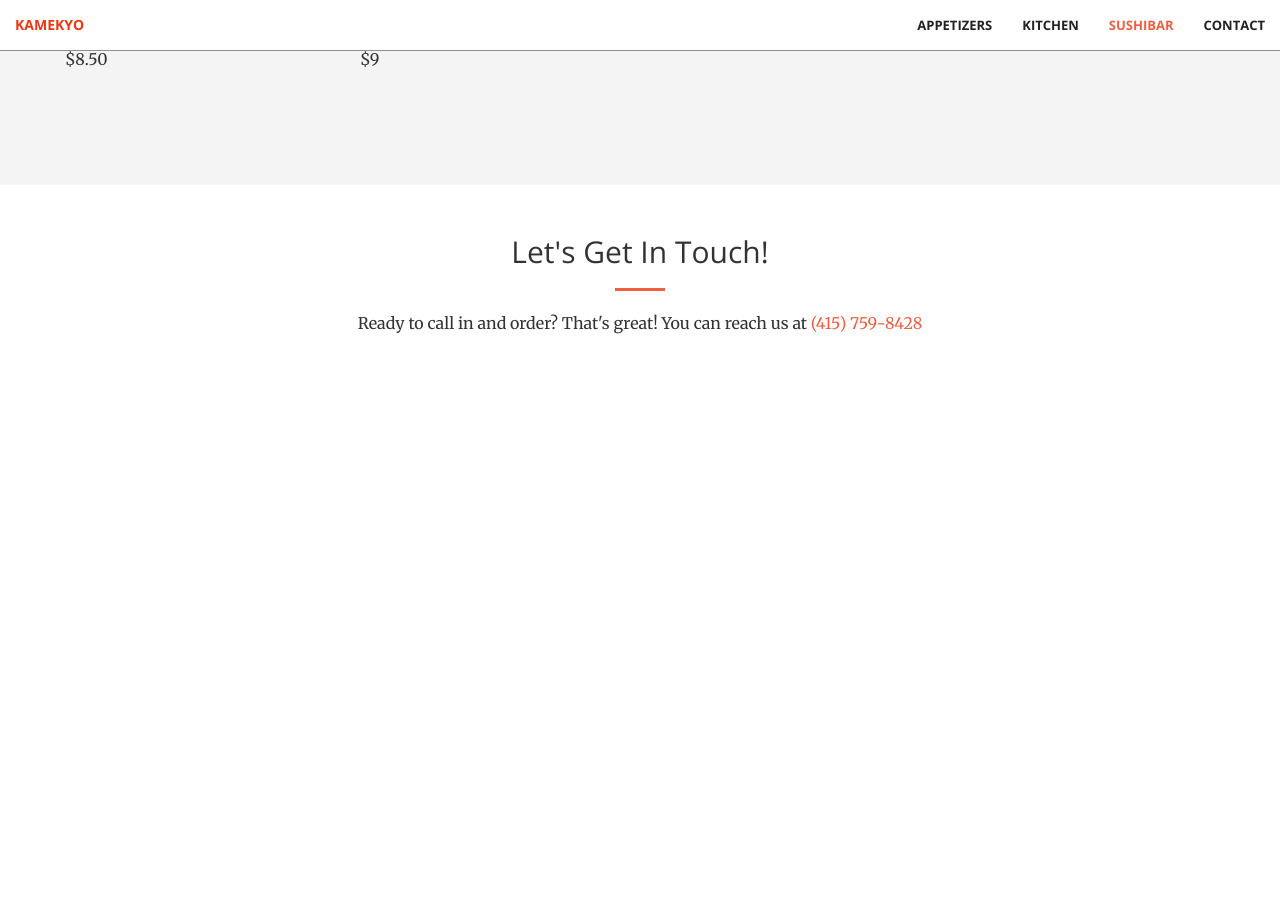
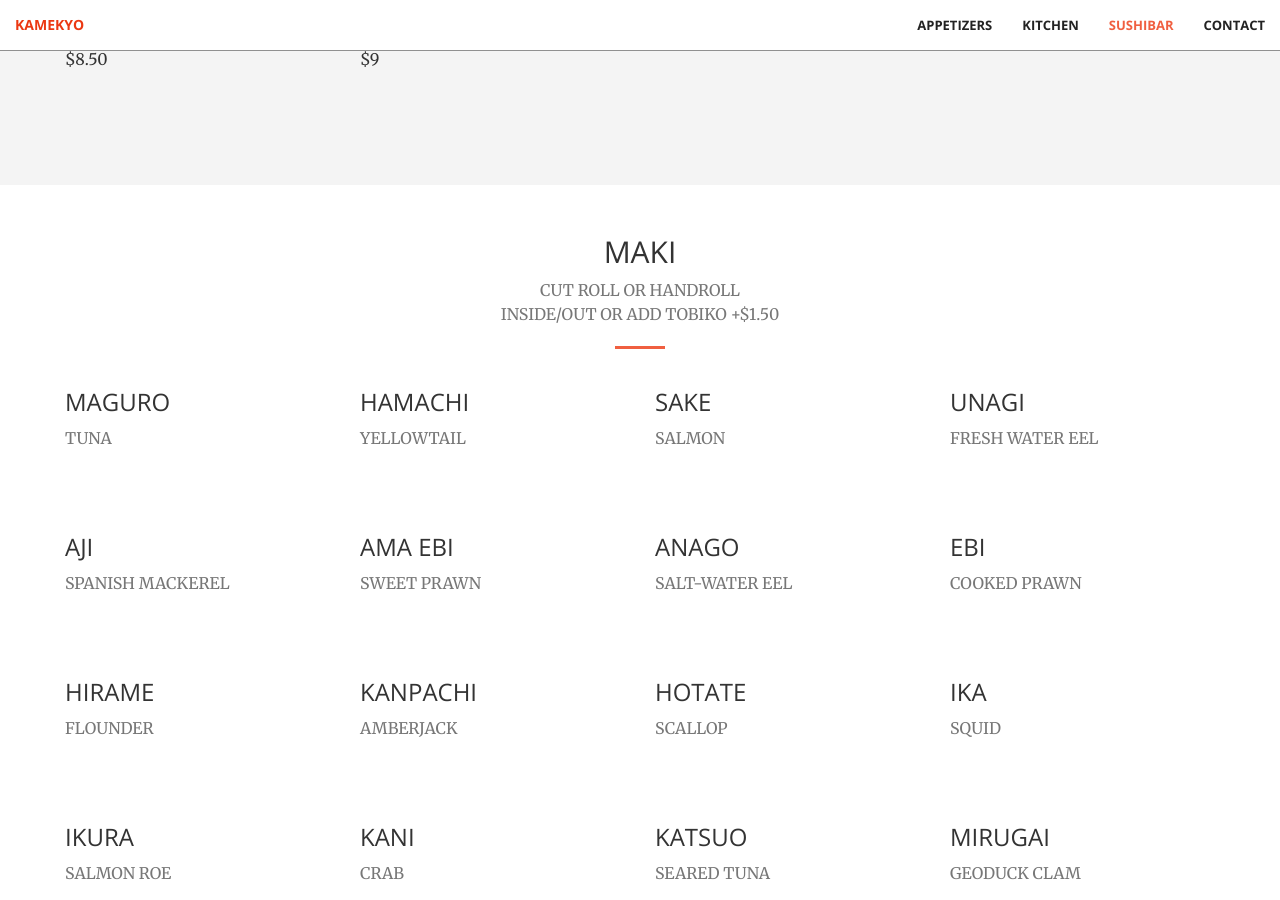
Before and after one commit to CyrusLiang/kamekyo, a Jekyll site: the page built from index.html, in a window 1280 px wide and 900 px high, scrolled down 8144 px. Built offline with Jekyll 4.4.1, drawn with Linux system fonts in a browser that asks for light colours; before the commit the page ends 8549 px from its top, so only the background shows below that; some of the changed text lies outside the part shown.

Commit message:
Create maki.html

```diff
--- /dev/null
+++ b/_includes/maki.html
@@ -0,0 +1,220 @@
+<section class="menu" id="maki">
+    <div class="container">
+        <div class="row">
+            <div class="col-lg-12 text-center">
+                <h2 class="section-heading">Maki</h2>
+                <p class="text-muted">Cut roll or handroll<br>Inside/out or add tobiko +$1.50</p>
+                <hr class="primary">
+            </div>
+        </div>
+    </div>
+    <div class="container">
+        <div class="row">
+            <div class="col-lg-3 col-sm-4">
+                <div class="food-box">
+                    <h3>Maguro</h3>
+                    <p class="text-muted">Tuna</p>
+                    <p id="maguro"></p>
+                </div>
+            </div>
+            <div class="col-lg-3 col-sm-4">
+                <div class="food-box">
+                    <h3>Hamachi</h3>
+                    <p class="text-muted">Yellowtail</p>
+                    <p id="hamachi"></p>
+                </div>
+            </div>
+            <div class="col-lg-3 col-sm-4">
+                <div class="food-box">
+                    <h3>Sake</h3>
+                    <p class="text-muted">Salmon</p>
+                    <p id="sake"></p>
+                </div>
+            </div>
+            <div class="col-lg-3 col-sm-4">
+                <div class="food-box">
+                    <h3>Unagi</h3>
+                    <p class="text-muted">Fresh water eel</p>
+                    <p id="unagi"></p>
+                </div>
+            </div>
+            <div class="col-lg-3 col-sm-4">
+                <div class="food-box">
+                    <h3>Aji</h3>
+                    <p class="text-muted">Spanish Mackerel</p>
+                    <p id="aji"></p>
+                </div>
+            </div>
+            <div class="col-lg-3 col-sm-4">
+                <div class="food-box">
+                    <h3>Ama Ebi</h3>
+                    <p class="text-muted">Sweet prawn</p>
+                    <p id="amaebi"></p>
+                </div>
+            </div>
+            <div class="col-lg-3 col-sm-4">
+                <div class="food-box">
+                    <h3>anago</h3>
+                    <p class="text-muted">Salt-water eel</p>
+                    <p id="anago"></p>
+                </div>
+            </div>
+            <div class="col-lg-3 col-sm-4">
+                <div class="food-box">
+                    <h3>Ebi</h3>
+                    <p class="text-muted">Cooked prawn</p>
+                    <p id="ebi"></p>
+                </div>
+            </div>
+            <div class="col-lg-3 col-sm-4">
+                <div class="food-box">
+                    <h3>Hirame</h3>
+                    <p class="text-muted">Flounder</p>
+                    <p id="hirame"></p>
+                </div>
+            </div>
+            <div class="col-lg-3 col-sm-4">
+                <div class="food-box">
+                    <h3>Kanpachi</h3>
+                    <p class="text-muted">Amberjack</p>
+                    <p id="kanpachi"></p>
+                </div>
+            </div>
+            <div class="col-lg-3 col-sm-4">
+                <div class="food-box">
+                    <h3>Hotate</h3>
+                    <p class="text-muted">Scallop</p>
+                    <p id="hotate"></p>
+                </div>
+            </div>
+            <div class="col-lg-3 col-sm-4">
+                <div class="food-box">
+                    <h3>Ika</h3>
+                    <p class="text-muted">Squid</p>
+                    <p id="ika"></p>
+                </div>
+            </div>
+            <div class="col-lg-3 col-sm-4">
+                <div class="food-box">
+                    <h3>Ikura</h3>
+                    <p class="text-muted">Salmon roe</p>
+                    <p id="ikura"></p>
+                </div>
+            </div>
+            <div class="col-lg-3 col-sm-4">
+                <div class="food-box">
+                    <h3>Kani</h3>
+                    <p class="text-muted">Crab</p>
+                    <p id="kani"></p>
+                </div>
+            </div>
+            <div class="col-lg-3 col-sm-4">
+                <div class="food-box">
+                    <h3>Katsuo</h3>
+                    <p class="text-muted">Seared tuna</p>
+                    <p id="katsuo"></p>
+                </div>
+            </div>
+            <div class="col-lg-3 col-sm-4">
+                <div class="food-box">
+                    <h3>Mirugai</h3>
+                    <p class="text-muted">Geoduck clam</p>
+                    <p id="mirugai"></p>
+                </div>
+            </div>
+            <div class="col-lg-3 col-sm-4">
+                <div class="food-box">
+                    <h3>Saba</h3>
+                    <p class="text-muted">Mackerel</p>
+                    <p id="saba"></p>
+                </div>
+            </div>
+            <div class="col-lg-3 col-sm-4">
+                <div class="food-box">
+                    <h3>Shiro Maguro</h3>
+                    <p class="text-muted">Albacore</p>
+                    <p id="shiro"></p>
+                </div>
+            </div>
+            <div class="col-lg-3 col-sm-4">
+                <div class="food-box">
+                    <h3>Tai</h3>
+                    <p class="text-muted">Red snapper</p>
+                    <p id="tai"></p>
+                </div>
+            </div>
+            <div class="col-lg-3 col-sm-4">
+                <div class="food-box">
+                    <h3>Tako</h3>
+                    <p class="text-muted">Octopus</p>
+                    <p id="tako"></p>
+                </div>
+            </div>
+            <div class="col-lg-3 col-sm-4">
+                <div class="food-box">
+                    <h3>Tobiko</h3>
+                    <p class="text-muted">Flying fish roe</p>
+                    <p id="tobiko"></p>
+                </div>
+            </div>
+            <div class="col-lg-3 col-sm-4">
+                <div class="food-box">
+                    <h3>Tamago</h3>
+                    <p class="text-muted">Japanese sweet omelette</p>
+                    <p id="tamago"></p>
+                </div>
+            </div>
+            <div class="col-lg-3 col-sm-4">
+                <div class="food-box">
+                    <h3>Uni</h3>
+                    <p class="text-muted">Sea urchin</p>
+                    <p id="uni"></p>
+                </div>
+            </div>
+            <div class="col-lg-3 col-sm-4">
+                <div class="food-box">
+                    <h3>Spicy Scallop</h3>
+                    <p id="shotate"></p>
+                </div>
+            </div>
+            <div class="col-lg-3 col-sm-4">
+                <div class="food-box">
+                    <h3>Ankimo</h3>
+                    <p class="text-muted">Monk fish liver</p>
+                    <p id="ankimo"></p>
+                </div>
+            </div>
+            <div class="col-lg-3 col-sm-4">
+                <div class="food-box">
+                    <h3>Toro</h3>
+                    <p class="text-muted">Tuna belly</p>
+                    <p id="toro"></p>
+                </div>
+            </div>
+            <div class="col-lg-3 col-sm-4">
+                <div class="food-box">
+                    <h3>Bigeye Tuna</h3>
+                    <p id="bigeye"></p>
+                </div>
+            </div>
+            <div class="col-lg-3 col-sm-4">
+                <div class="food-box">
+                    <h3>King Salmon</h3>
+                    <p id="king"></p>
+                </div>
+            </div>
+            <div class="col-lg-3 col-sm-4">
+                <div class="food-box">
+                    <h3>Salmon Belly</h3>
+                    <p id="sbelly"></p>
+                </div>
+            </div>
+            <div class="col-lg-3 col-sm-4">
+                <div class="food-box">
+                    <h3>Albacore Belly</h3>
+                    <p id="abelly"></p>
+                </div>
+            </div>
+        </div>
+    </div>
+</section>
--- a/_includes/nav.html
+++ b/_includes/nav.html
@@ -53,6 +53,9 @@
                 </li>
                 <li>
                     <a class="page-scroll" href="#nigiri">Nigiri</a>
+                </li>
+                <li>
+                    <a class="page-scroll" href="#maki">Maki</a>
                 </li> -->
                 <li>
                     <a class="page-scroll" href="#contact">Contact</a>
--- a/_layouts/front.html
+++ b/_layouts/front.html
@@ -20,6 +20,7 @@
   {% include sushibar.html %}
   {% include sashimi.html %}
   {% include nigiri.html %}
+  {% include maki.html %}
   {% include contact.html %}
   {% include scripts.html %}
 </body>
```
